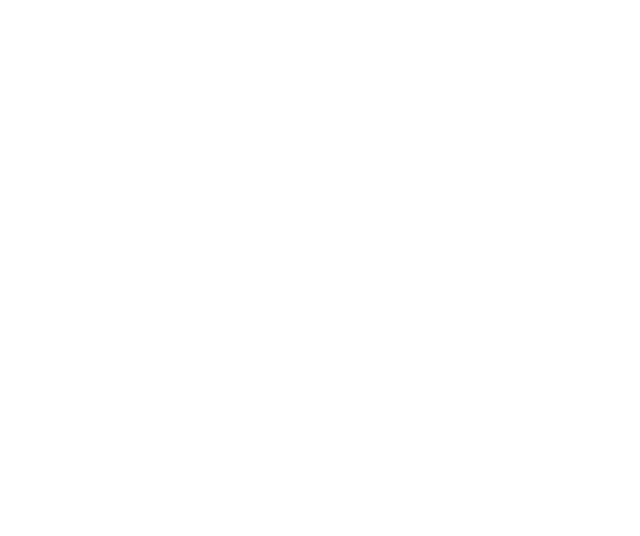
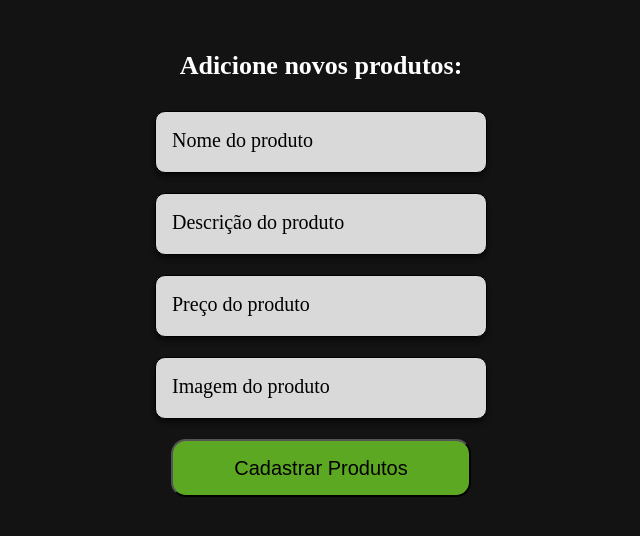
Before and after one commit to oscarmaia/projeto15-irondriven-front, a React (Create React App) app: page /newproducts in a window 1280 px wide. Before the commit this address had no page. Shown: the top 536 px of the page, without its empty margins (319-959 px from the left). Built offline with nearby package versions, Linux system fonts and the light colour scheme.

Commit message:
feat: Add products page

```diff
--- a/package.json
+++ b/package.json
@@ -6,6 +6,7 @@
     "@testing-library/jest-dom": "^5.16.5",
     "@testing-library/react": "^13.4.0",
     "@testing-library/user-event": "^13.5.0",
+    "axios": "^1.2.0",
     "react": "^18.2.0",
     "react-dom": "^18.2.0",
     "react-router-dom": "^6.4.3",
--- a/src/App.js
+++ b/src/App.js
@@ -1,5 +1,6 @@
 import { BrowserRouter, Routes, Route } from 'react-router-dom';
 import GlobalStyle from './assets/css/GlobalStyle';
+import AddProducts from './pages/AddProductsPage';
 import MainPage from './pages/MainPage.js';
 
 function App() {
@@ -8,6 +9,7 @@
       <GlobalStyle />
       <Routes>
         <Route path='/' element={<MainPage />} />
+        <Route path='newproducts' element={<AddProducts />} />
       </Routes>
     </BrowserRouter>
   );
--- a/src/assets/css/GlobalStyle.js
+++ b/src/assets/css/GlobalStyle.js
@@ -33,6 +33,7 @@
 }
 body {
 	line-height: 1;
+	background-color:#131313;
 }
 ol, ul {
 	list-style: none;
--- /dev/null
+++ b/src/pages/AddProductsPage.js
@@ -0,0 +1,96 @@
+import { useState } from "react"
+import axios from "axios"
+import styled from "styled-components"
+
+export default function AddProducts() {
+    const [form, setForm] = useState({
+        nameProduct: "",
+        description: "",
+        price: "",
+        imageProduct: ""
+    })
+
+    function handleForm(e) {
+        e.preventDefault()
+        axios.post("http://localhost:5000/addProducts", form)
+            .then((res) => {
+                console.log("deu boa")
+            })
+            .catch((err) => {
+                console.log("deu ruim")
+            })
+
+    }
+
+    return (
+        <Container>
+            <h1>Adicione novos produtos:</h1>
+            <form>
+                <input placeholder="Nome do produto" value={form.nameProduct} onChange={e => setForm({ ...form, nameProduct: e.target.value })} required />
+                <input placeholder="Descrição do produto" value={form.description} onChange={e => setForm({ ...form, description: e.target.value })} required />
+                <input placeholder="Preço do produto" value={form.price} onChange={e => setForm({ ...form, price: e.target.value })} required />
+                <input placeholder="Imagem do produto" value={form.imageProduct} onChange={e => setForm({ ...form, imageProduct: e.target.value })} required />
+                <button onClick={handleForm}>Cadastrar Produtos</button>
+            </form>
+        </Container>
+    )
+}
+
+
+const Container = styled.div`
+        display:flex;
+        flex-direction:column;
+        align-items:center;
+
+        form{
+            display:flex;
+            flex-direction:column;
+            align-items:center;
+        }
+
+    h1{
+        font-family: 'Raleway';
+        font-style: normal;
+        font-weight: 700;
+        font-size: 26px;
+        line-height: 31px;
+
+        color: #FFFFFF;
+        margin-top:50px;
+        margin-bottom:30px;
+
+    }
+
+    input{
+        width: 326px;
+        height: 58px;
+
+        background: #D9D9D9;
+        border: 1px solid #000000;
+        box-shadow: 0px 4px 4px rgba(0, 0, 0, 0.25), 0px 4px 4px rgba(0, 0, 0, 0.25);
+        border-radius: 10px;
+
+        margin-bottom:20px;
+
+        ::placeholder{
+            padding-left:14px;
+            font-family: 'Raleway';
+            font-style: normal;
+            font-weight: 400;
+            font-size: 20px;
+            line-height: 23px;
+            color: #000000;
+        }
+
+    }
+
+    button{
+        width: 300px;
+        height: 58px;
+        border-radius:15px;
+        font-size:20px;
+
+        background: #5DA823;
+    }
+
+`
```
Also changed, not shown: 1 other file (tests, documents, lock files or other folders).
